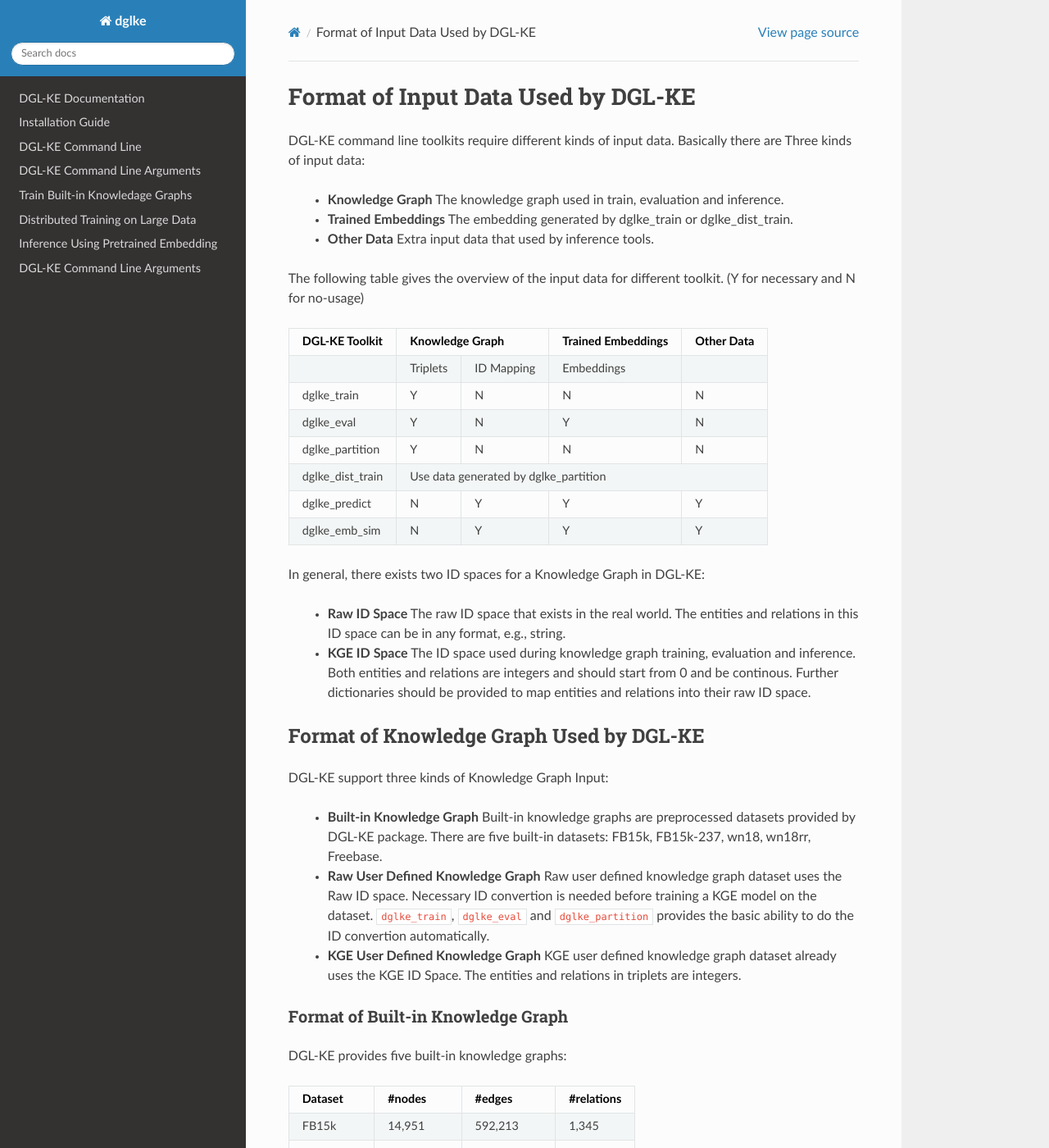
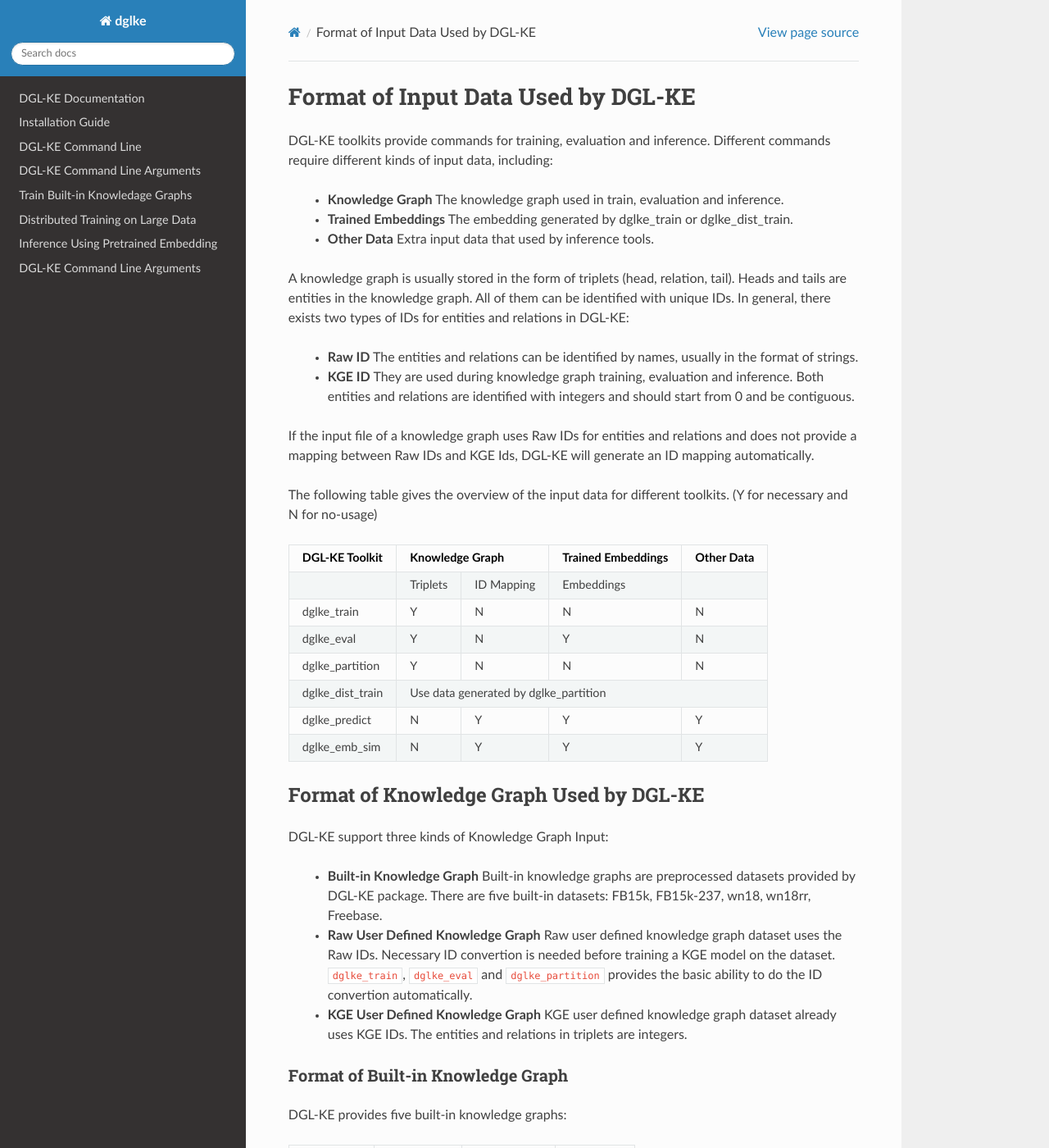
Before and after one commit to awslabs/dgl-ke, a Sphinx documentation site: the page built from docs/source/format_kg.rst, in a window 1280 px wide and 1400 px high. Shown: the whole window at 82% size. Built offline with Sphinx 7.4.7 and the Read the Docs theme 2.0.0, drawn with Linux system fonts in a browser that asks for light colours; pages that are not in the unit, such as notebooks, are missing from menus; some of the changed text lies outside the part shown.

Commit message:
Update format_kg.rst

```diff
--- a/docs/source/format_kg.rst
+++ b/docs/source/format_kg.rst
@@ -1,13 +1,20 @@
 Format of Input Data Used by DGL-KE
 -----------------------------------
 
-DGL-KE command line toolkits require different kinds of input data. Basically there are Three kinds of input data:
+DGL-KE toolkits provide commands for training, evaluation and inference. Different commands require different kinds of input data, including:
 
   * **Knowledge Graph** The knowledge graph used in train, evaluation and inference.
   * **Trained Embeddings** The embedding generated by dglke_train or dglke_dist_train.
   * **Other Data** Extra input data that used by inference tools.
 
-The following table gives the overview of the input data for different toolkit. (Y for necessary and N for no-usage)
+A knowledge graph is usually stored in the form of triplets (head, relation, tail). Heads and tails are entities in the knowledge graph. All of them can be identified with unique IDs. In general, there exists two types of IDs for entities and relations in DGL-KE:
+
+  * **Raw ID** The entities and relations can be identified by names, usually in the format of strings.
+  * **KGE ID** They are used during knowledge graph training, evaluation and inference. Both entities and relations are identified with integers and should start from 0 and be contiguous.
+
+If the input file of a knowledge graph uses Raw IDs for entities and relations and does not provide a mapping between Raw IDs and KGE Ids, DGL-KE will generate an ID mapping automatically.
+
+The following table gives the overview of the input data for different toolkits. (Y for necessary and N for no-usage)
 
 +------------------+----------+------------+---------------------+----------------+
 |  DGL-KE Toolkit  | Knowledge Graph       | Trained Embeddings  |   Other Data   |
@@ -27,10 +34,6 @@ The following table gives the overview of the input data for different toolkit.
 | dglke_emb_sim    |    N     |     Y      |         Y           |       Y        |
 +------------------+----------+------------+---------------------+----------------+
 
-In general, there exists two ID spaces for a Knowledge Graph in DGL-KE:
-
-  * **Raw ID Space** The raw ID space that exists in the real world. The entities and relations in this ID space can be in any format, e.g., string.
-  * **KGE ID Space** The ID space used during knowledge graph training, evaluation and inference. Both entities and relations are integers and should start from 0 and be continous. Further dictionaries should be provided to map entities and relations into their raw ID space.
 
 Format of Knowledge Graph Used by DGL-KE
 ~~~~~~~~~~~~~~~~~~~~~~~~~~~~~~~~~~~~~~~~
@@ -38,8 +41,8 @@ Format of Knowledge Graph Used by DGL-KE
 DGL-KE support three kinds of Knowledge Graph Input:
 
   * **Built-in Knowledge Graph** Built-in knowledge graphs are preprocessed datasets provided by DGL-KE package. There are five built-in datasets: FB15k, FB15k-237, wn18, wn18rr, Freebase.
-  * **Raw User Defined Knowledge Graph** Raw user defined knowledge graph dataset uses the Raw ID space. Necessary ID convertion is needed before training a KGE model on the dataset. ``dglke_train``, ``dglke_eval`` and ``dglke_partition`` provides the basic ability to do the ID convertion automatically.
-  * **KGE User Defined Knowledge Graph** KGE user defined knowledge graph dataset already uses the KGE ID Space. The entities and relations in triplets are integers.
+  * **Raw User Defined Knowledge Graph** Raw user defined knowledge graph dataset uses the Raw IDs. Necessary ID convertion is needed before training a KGE model on the dataset. ``dglke_train``, ``dglke_eval`` and ``dglke_partition`` provides the basic ability to do the ID convertion automatically.
+  * **KGE User Defined Knowledge Graph** KGE user defined knowledge graph dataset already uses KGE IDs. The entities and relations in triplets are integers.
 
 Format of Built-in Knowledge Graph
 ^^^^^^^^^^^^^^^^^^^^^^^^^^^^^^^^^^
@@ -71,7 +74,7 @@ Each of these built-in datasets contains five files:
 Format of Raw User Defined Knowledge Graph
 ^^^^^^^^^^^^^^^^^^^^^^^^^^^^^^^^^^^^^^^^^^
 
-Raw user defined knowledge graph dataset uses the Raw ID space. The knowledge graph can be stored in a single file (only providing the trainset) or in three files (trainset, validset and testset). Each file stores the triplets of the knowledge graph. The order of head, relation and tail can be arbitry, e.g. [h, r, t]. A delimiter should be used to seperate the head, relation and tail. The recommended delimiter includes ``\t``, ``|``, ``,`` and ``;``. Following gives an example of Raw User Defined Knowledge Graph files:
+Raw user defined knowledge graph dataset uses the Raw IDs. The knowledge graph can be stored in a single file (only providing the trainset) or in three files (trainset, validset and testset). Each file stores the triplets of the knowledge graph. The order of head, relation and tail can be arbitry, e.g. [h, r, t]. A delimiter should be used to seperate them. The recommended delimiter includes ``\t``, ``|``, ``,`` and ``;``. Following gives an example of Raw User Defined Knowledge Graph files:
 
 train.txt::
 
@@ -96,7 +99,7 @@ test.txt::
 Format of User Defined Knowledge Graph
 ^^^^^^^^^^^^^^^^^^^^^^^^^^^^^^^^^^^^^^^
 
-User Defined Knowledge Graph uses the KGE ID Space which means both the entities and relations have already been remapped. The entity IDs and relation IDs are both **start from 0 and be continous**. The knowledge graph can be stored in a single file (only providing the trainset) or in three files (trainset, validset and testset) along with two ID mapping files (one for entity ID mapping and another for relation ID mapping). The knowledge graph is stored as triplets in files. The order of head, relation and tail can be arbitry, e.g. [h, r, t]. A delimiter should be used to seperate the head, relation and tail. The recommended delimiter includes ``\t``, ``|``, ``,`` and ``;``. The ID mapping information is stored as pairs in mapping files with pair[0] as the integer ID and pair[1] as the original raw ID.
+User Defined Knowledge Graph uses the KGE IDs, which means both the entities and relations have already been remapped. The entity IDs and relation IDs are both **start from 0 and be contiguous**. The knowledge graph can be stored in a single file (only providing the trainset) or in three files (trainset, validset and testset) along with two ID mapping files (one for entity ID mapping and another for relation ID mapping). The knowledge graph is stored as triplets in files. The order of head, relation and tail can be arbitry, e.g. [h, r, t]. A delimiter should be used to seperate them. The recommended delimiter includes ``\t``, ``|``, ``,`` and ``;``. The ID mapping information is stored as pairs in mapping files with pair[0] as the integer ID and pair[1] as the original raw ID.
 
 Following gives an example of User Defined Knowledge Graph files:
 
@@ -155,7 +158,7 @@ Both ``dglke_predict`` and ``dglke_emb_sim`` require user provied list of infere
 Format of Raw Input Data
 ^^^^^^^^^^^^^^^^^^^^^^^^^
 
-Raw Input Data uses the Raw ID space. Thus the input file contains objects in raw ID space and necessary ID mapping file(s) are required. Each line of the input file contains only one object and it can contains multiple lines. The ID mapping file store mapping information in pairs with pair[0] as the integer ID and pair[1] as the original raw ID.
+Raw Input Data uses the Raw IDs. Thus the input file contains objects in raw IDs and necessary ID mapping file(s) are required. Each line of the input file contains only one object and it can contains multiple lines. The ID mapping file store mapping information in pairs with pair[0] as the integer ID and pair[1] as the original raw ID.
 
 Following gives an example of raw input files for ``dglke_predict``:
 
@@ -192,7 +195,7 @@ relations.dict::
 Format of KGE Input Data
 ^^^^^^^^^^^^^^^^^^^^^^^^
 
-KGE Input Data uses the KGE ID space. Thus the input file contains objects in KGE ID space, i.e., intergers. Each line of the input file contains only one object and it can contains multiple lines.
+KGE Input Data uses the KGE IDs. Thus the input file contains objects in KGE IDs, i.e., intergers. Each line of the input file contains only one object and it can contains multiple lines.
 
 Following gives an example of raw input files for ``dglke_predict``:
 
```
